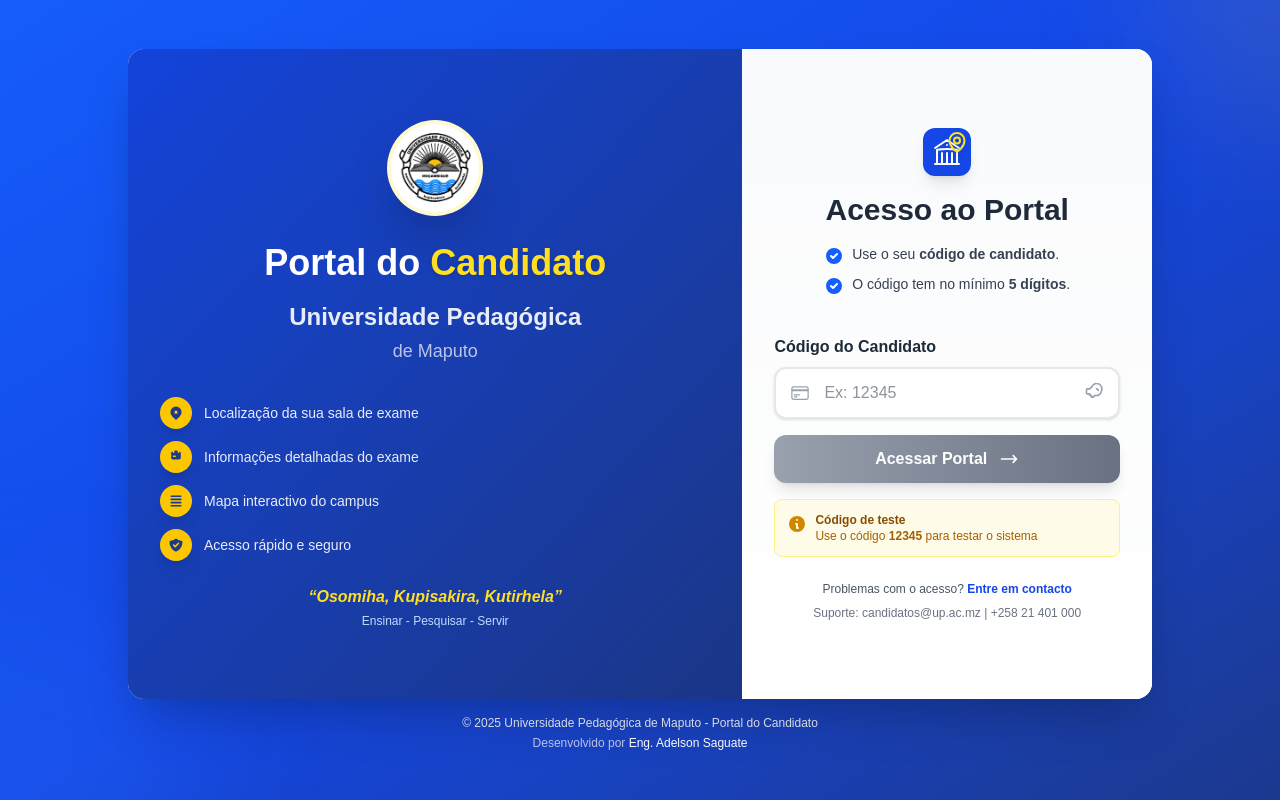
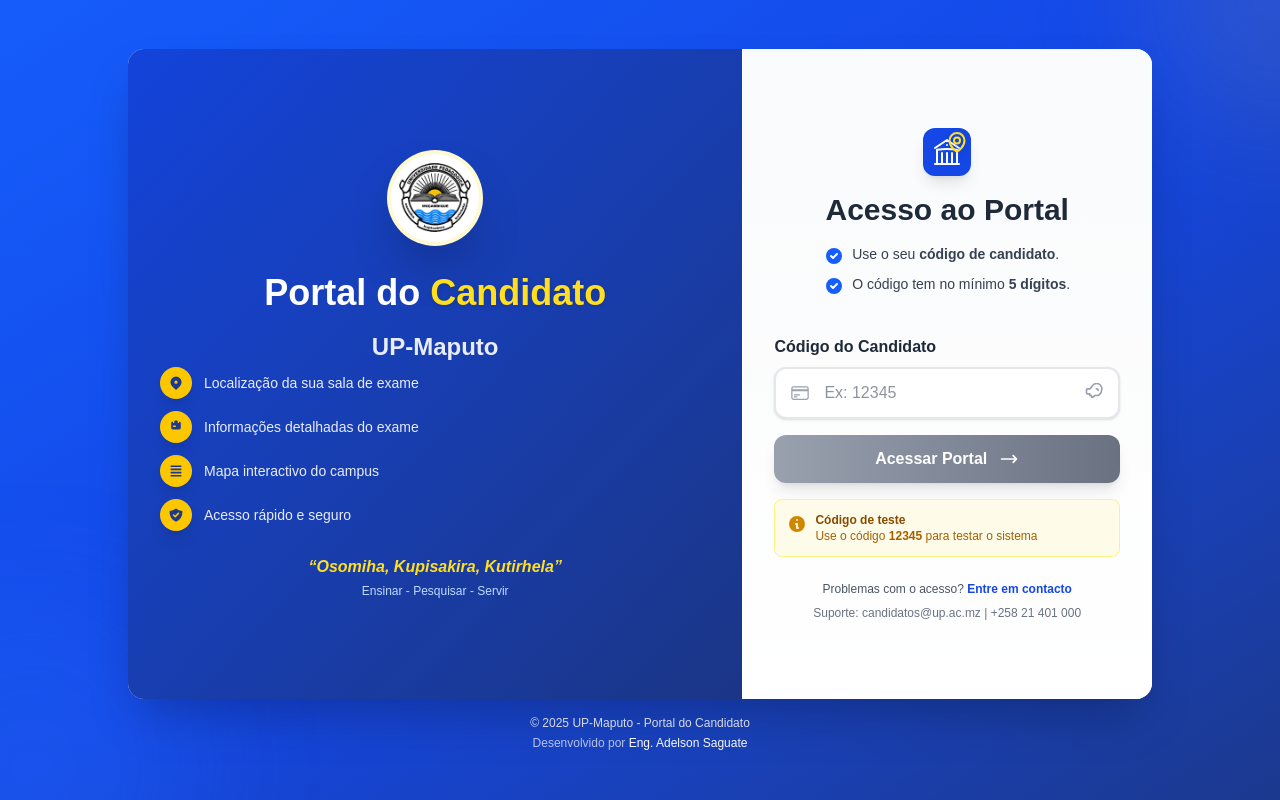
Before and after one commit to adelsonsaguateDev/teste, a Next.js app: page / in a window 1280 px wide. Built offline with nearby package versions, Linux system fonts and the light colour scheme.

Commit message:
Ajustes nos textos

```diff
--- a/src/app/page.tsx
+++ b/src/app/page.tsx
@@ -95,7 +95,7 @@
             Portal do <span className="text-yellow-300 drop-shadow-sm">Candidato</span>
           </h1>
           <p className="text-lg text-white/80 mt-1">
-            Universidade Pedagógica de Maputo
+            UP-Maputo
           </p>
         </div>
         <div className="w-full max-w-md lg:max-w-5xl bg-white/98 backdrop-blur-sm rounded-2xl shadow-2xl overflow-hidden">
@@ -120,11 +120,8 @@
                   <span className="text-yellow-300 drop-shadow-sm">Candidato</span>
                 </h1>
                 <h2 className="text-xl lg:text-2xl text-white/90 mb-1 font-semibold text-center">
-                  Universidade Pedagógica
+                  UP-Maputo
                 </h2>
-                <p className="text-lg text-white/70 mb-8 font-medium text-center">
-                  de Maputo
-                </p>
                 <div className="space-y-3">
                   {[
                     {
@@ -306,7 +303,7 @@
         </div>
         <div className="text-center mt-4 text-white/90">
           <p className="text-xs font-medium">
-            © 2025 Universidade Pedagógica de Maputo - Portal do Candidato
+            © 2025 UP-Maputo - Portal do Candidato
           </p>
           <p className="text-xs text-white/70 mt-1">
             Desenvolvido por{' '}
```
